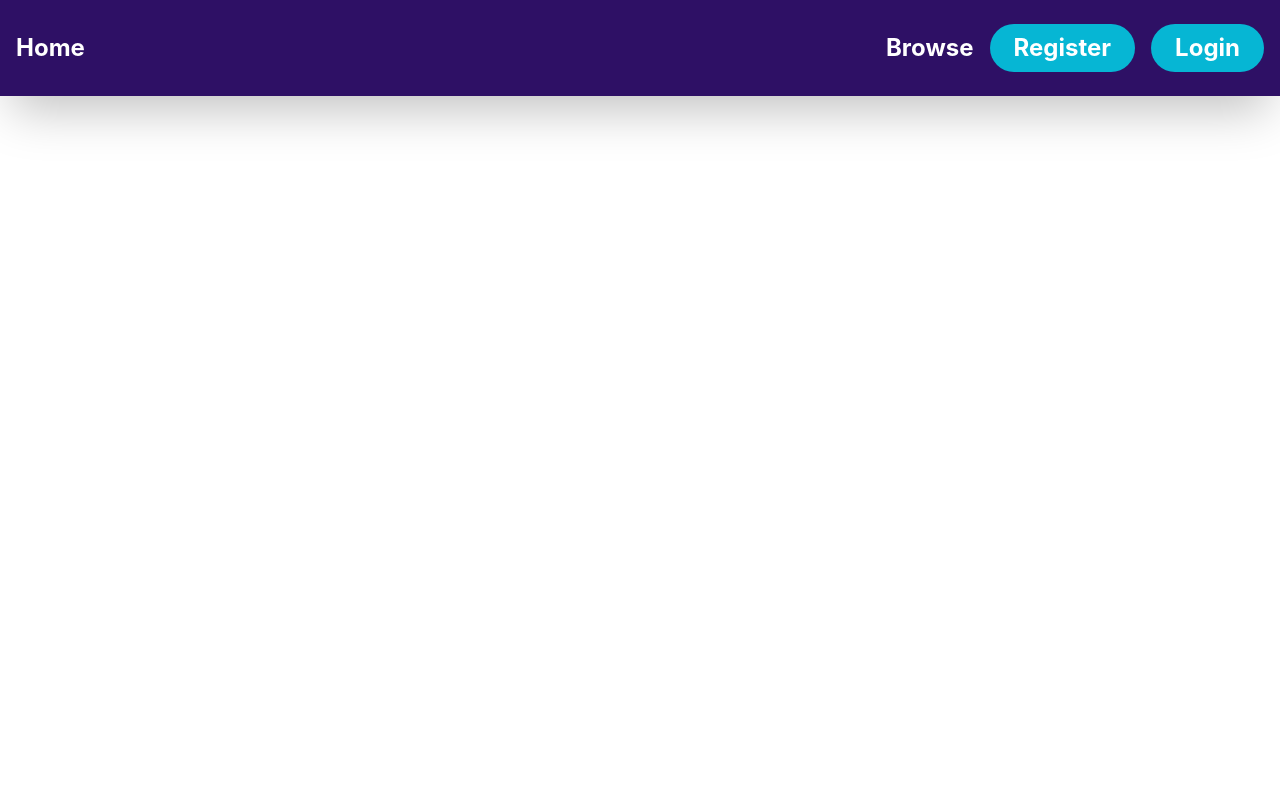
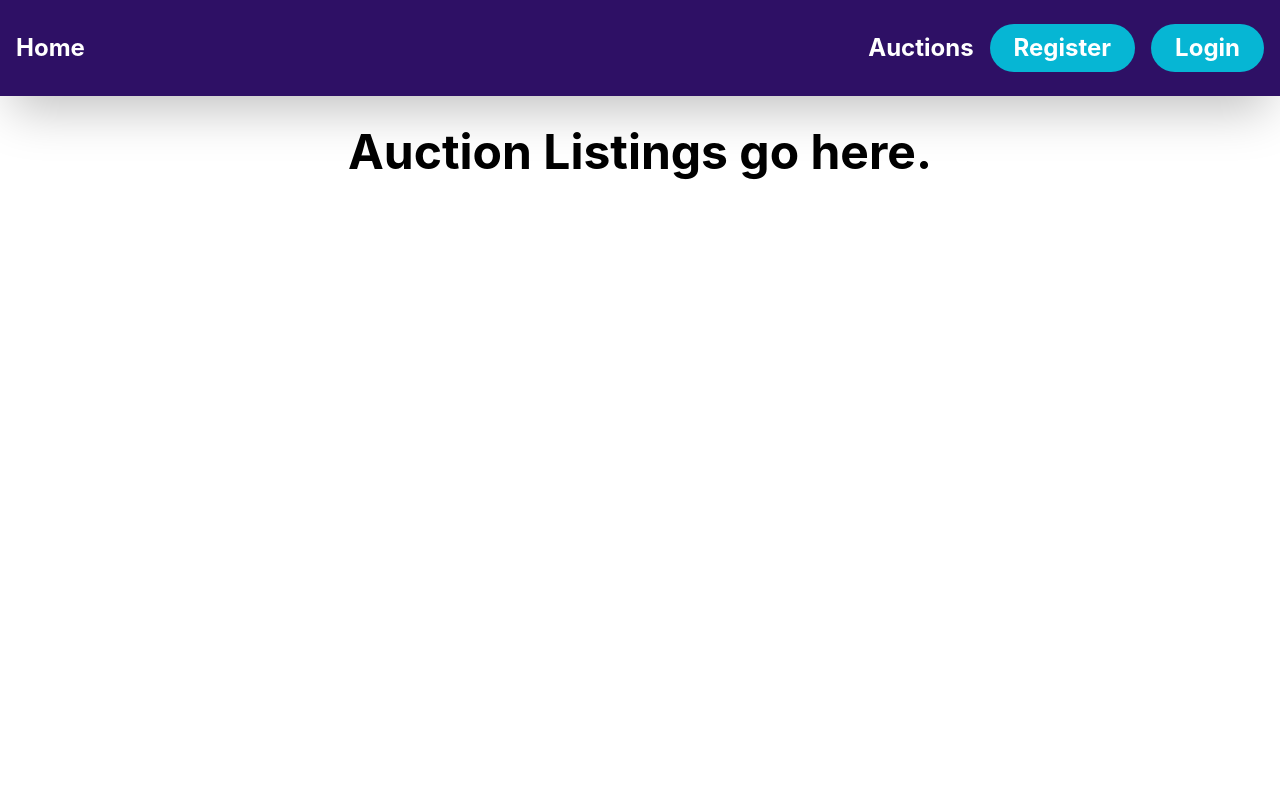
Before and after one commit to THossen/BiddersBlock, a React (Create React App) app in the folder client/: page /Auctions in a window 1280 px wide. Shown: the top 800 px of the page. Built offline with nearby package versions, Linux system fonts and the light colour scheme.

Commit message:
Changed browse page to Auctions

```diff
--- a/client/src/App.js
+++ b/client/src/App.js
@@ -2,7 +2,7 @@ import { BrowserRouter, Routes, Route } from "react-router-dom";
 import NavBar from "./components/layout/Navbar";
 import Body from "./components/layout/Body";
 import LandingPage from "./components/pages/LandingPage/LandingPage";
-import Browse from "./components/pages/Browse/Browse";
+import Auctions from "./components/pages/Auctions/Auctions";
 import LoginPage from "./components/pages/Login/LoginPage";
 import Register from "./components/pages/Register/Register";
 import Footer from "./components/layout/Footer";
@@ -16,7 +16,7 @@ function App() {
       <Body>
         <Routes>
           <Route path="/" element={<LandingPage />} />
-          <Route path="/Browse" element={<Browse />} />
+          <Route path="/Auctions" element={<Auctions />} />
           <Route path="/LoginPage" element={<LoginPage />} />
           <Route path="/Register" element={<Register />} />
           <Route path="/AboutUs" element={<AboutUs />} />
--- a/client/src/components/layout/Navbar.js
+++ b/client/src/components/layout/Navbar.js
@@ -11,10 +11,10 @@ const NavBar = () => {
       </Link>
       <nav className="space-x-4 md.block">
         <Link
-          to="/Browse"
+          to="/Auctions"
           className="inline-block ml-auto hover:text-cyan-500 hover:scale-110 duration-200 ease-in-out"
         >
-          Browse
+          Auctions
         </Link>
         <Link
           to="/Register"
--- /dev/null
+++ b/client/src/components/pages/Auctions/Auctions.js
@@ -0,0 +1,7 @@
+const Auctions = () => {
+  return (
+    <div className="font-bold text-5xl text-center py-8">Auction Listings go here.</div>
+  );
+};
+
+export default Auctions;
--- a/client/src/components/pages/Browse/Browse.js
+++ /dev/null
@@ -1,7 +0,0 @@
-const Browse = () => {
-  return (
-    <div className="font-bold text-5xl text-center py-8">Application page</div>
-  );
-};
-
-export default Browse;
```
